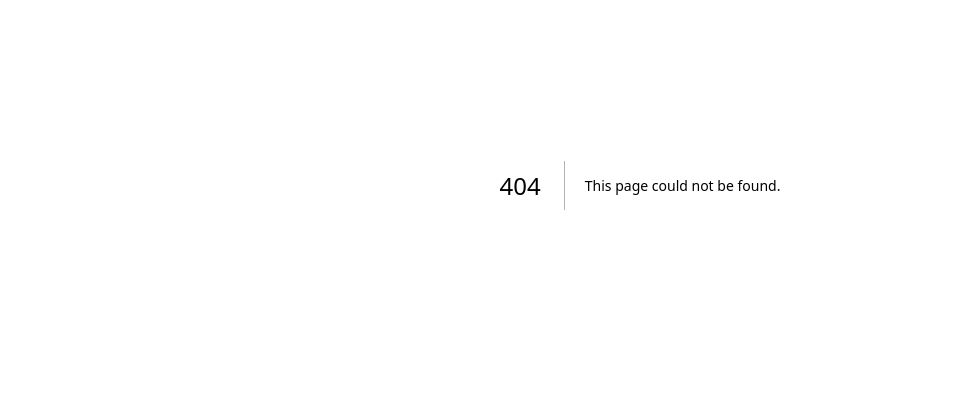
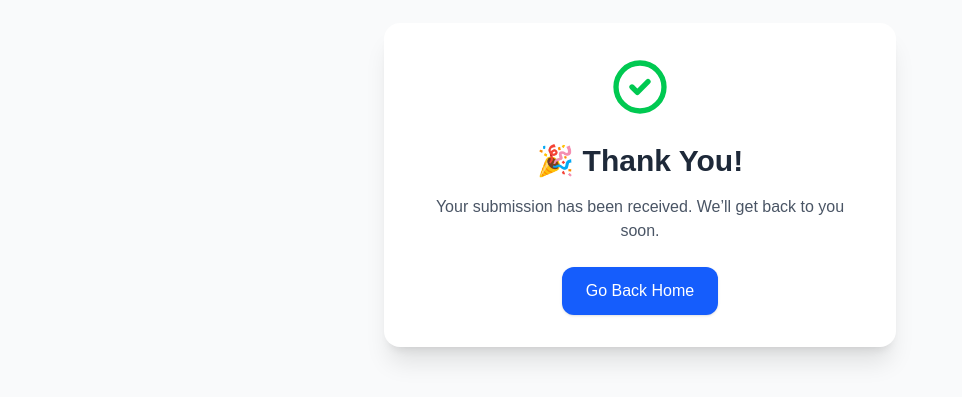
Before and after one commit to zsyborg/eMerchandising, a Next.js app: page /thankyou in a window 1280 px wide. Before the commit this address had no page. Shown: the part 215-612 px from the top of the page, without its empty margins (0-962 px from the left). Built offline with nearby package versions, Linux system fonts and the light colour scheme.

Commit message:
NEW API - Adlumi Subdomain

```diff
--- a/src/app/admin/page.jsx
+++ b/src/app/admin/page.jsx
@@ -20,7 +20,7 @@ export default function AdminPage() {
 
   async function fetchLeads() {
     try {
-      const res = await fetch("https://e-merchandising.vercel.app/api/lead");
+      const res = await fetch("https://callenttech.adluminious.com/leads.php");
       if (res.ok) {
         const data = await res.json();
         setLeads(data);
--- a/src/app/page.js
+++ b/src/app/page.js
@@ -64,10 +64,10 @@ export default function Home() {
     setSubmitStatus('');
     const datetime = new Date().toISOString();
 
-      if (!captchaToken) {
-      alert("Please verify the captcha first!");
-      return;
-    }
+    //   if (!captchaToken) {
+    //   alert("Please verify the captcha first!");
+    //   return;
+    // }
 
     try {
       const submitData = {
@@ -84,7 +84,7 @@ export default function Home() {
         datetime: datetime
       };
 
-      const response = await axios.post('https://e-merchandising.vercel.app/api/lead', submitData);
+      const response = await axios.post('https://callenttech.adluminious.com/leads.php', submitData);
 
       if (response.status === 201) {
         setSubmitStatus('success');
@@ -522,7 +522,7 @@ Projects start from just £500, with solutions tailored for SMEs and growing e-c
                     type="submit"
                     size="lg"
                     className="bg-gradient-to-r from-blue-500 to-purple-600 hover:from-blue-600 hover:to-purple-700 text-white px-16 py-6 text-xl font-medium shadow-2xl hover:shadow-purple-500/25 transform hover:-translate-y-1 transition-all duration-300 group"
-                    disabled={!captchaToken}
+                    // disabled={!captchaToken}
                   >
                     {isSubmitting ? (
                       <>
--- /dev/null
+++ b/src/app/thankyou/page.js
@@ -0,0 +1,46 @@
+'use client'
+import Image from "next/image";
+import React, { useState, useEffect, useRef } from 'react';
+import Link from "next/link";
+
+export default function Home() {
+
+
+  return (
+
+    <div className="flex items-center justify-center min-h-screen bg-gray-50">
+      <div className="bg-white rounded-2xl shadow-xl p-8 text-center max-w-lg">
+        <div className="flex justify-center mb-6">
+          <svg
+            className="w-16 h-16 text-green-500"
+            fill="none"
+            stroke="currentColor"
+            strokeWidth={2}
+            viewBox="0 0 24 24"
+          >
+            <path
+              strokeLinecap="round"
+              strokeLinejoin="round"
+              d="M9 12l2 2l4-4m6 2a9 9 0 11-18 0a9 9 0 0118 0z"
+            />
+          </svg>
+        </div>
+
+        <h1 className="text-3xl font-bold text-gray-800 mb-4">
+          🎉 Thank You!
+        </h1>
+
+        <p className="text-gray-600 mb-6">
+          Your submission has been received. We’ll get back to you soon.
+        </p>
+
+        <Link
+          href="/"
+          className="inline-block bg-blue-600 text-white px-6 py-3 rounded-xl shadow hover:bg-blue-700 transition"
+        >
+          Go Back Home
+        </Link>
+      </div>
+    </div>
+  );
+}
```
